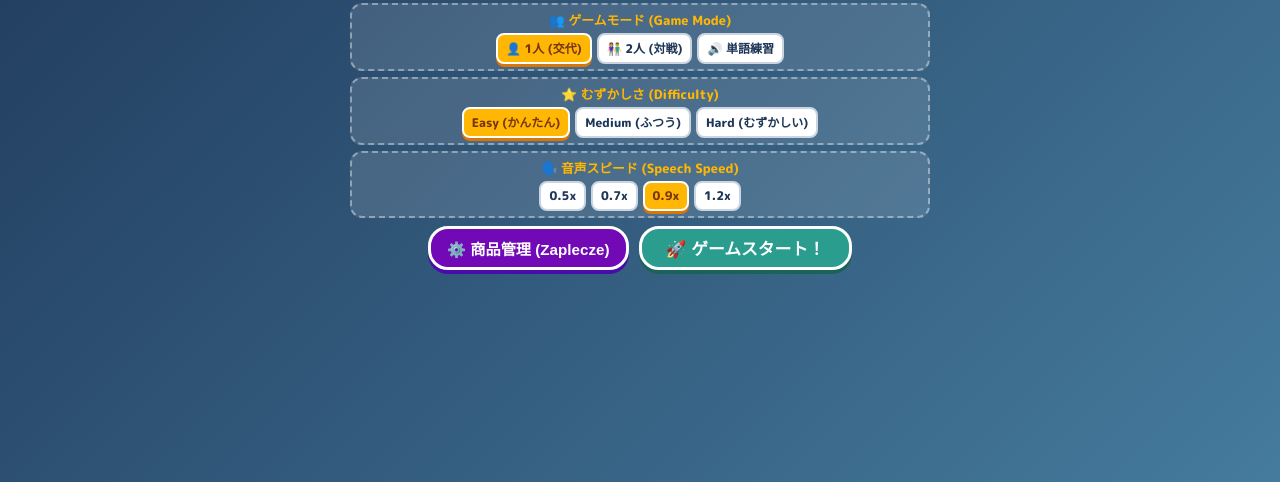
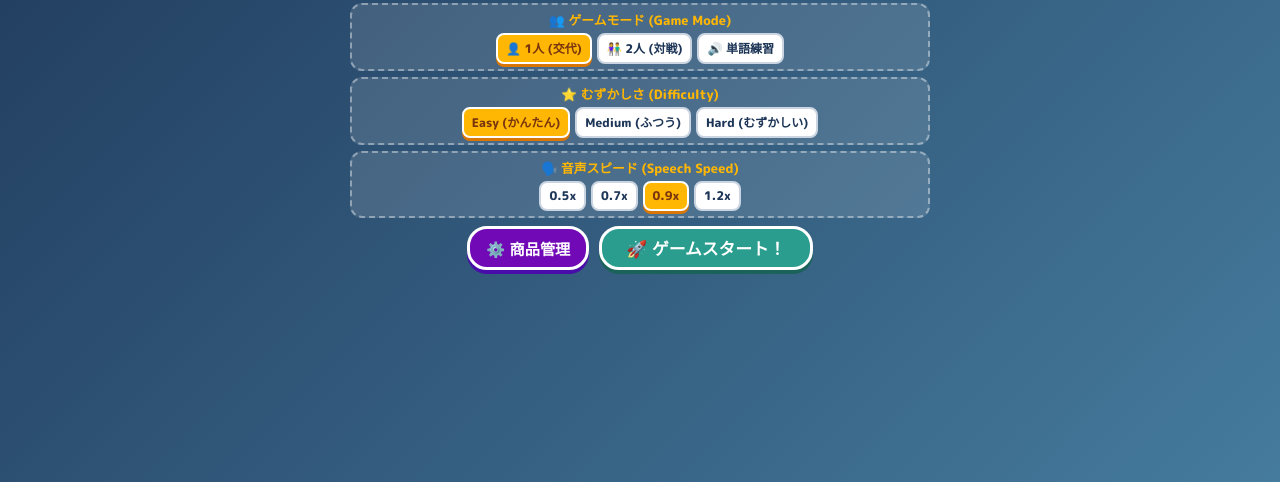
Before and after one commit to dariuszt007/shop-mart, a plain HTML site: page index1.html in a window 1280 px wide. Shown: the part 318-800 px from the top of the page. Drawn offline with Linux system fonts and the light colour scheme.

Commit message:
Update index1.html

```diff
--- a/index1.html
+++ b/index1.html
@@ -724,7 +724,7 @@
         </div>
 
         <div class="start-actions">
-            <button class="admin-open-btn" onclick="openAdminModal()">⚙️ 商品管理 (Zaplecze)</button>
+            <button class="admin-open-btn" onclick="openAdminModal()">⚙️ 商品管理</button>
             <button class="big-start-btn" id="start-game-btn" onclick="launchGame()" disabled style="opacity: 0.5;">🚀 読み込み中...</button>
         </div>
     </div>
```
